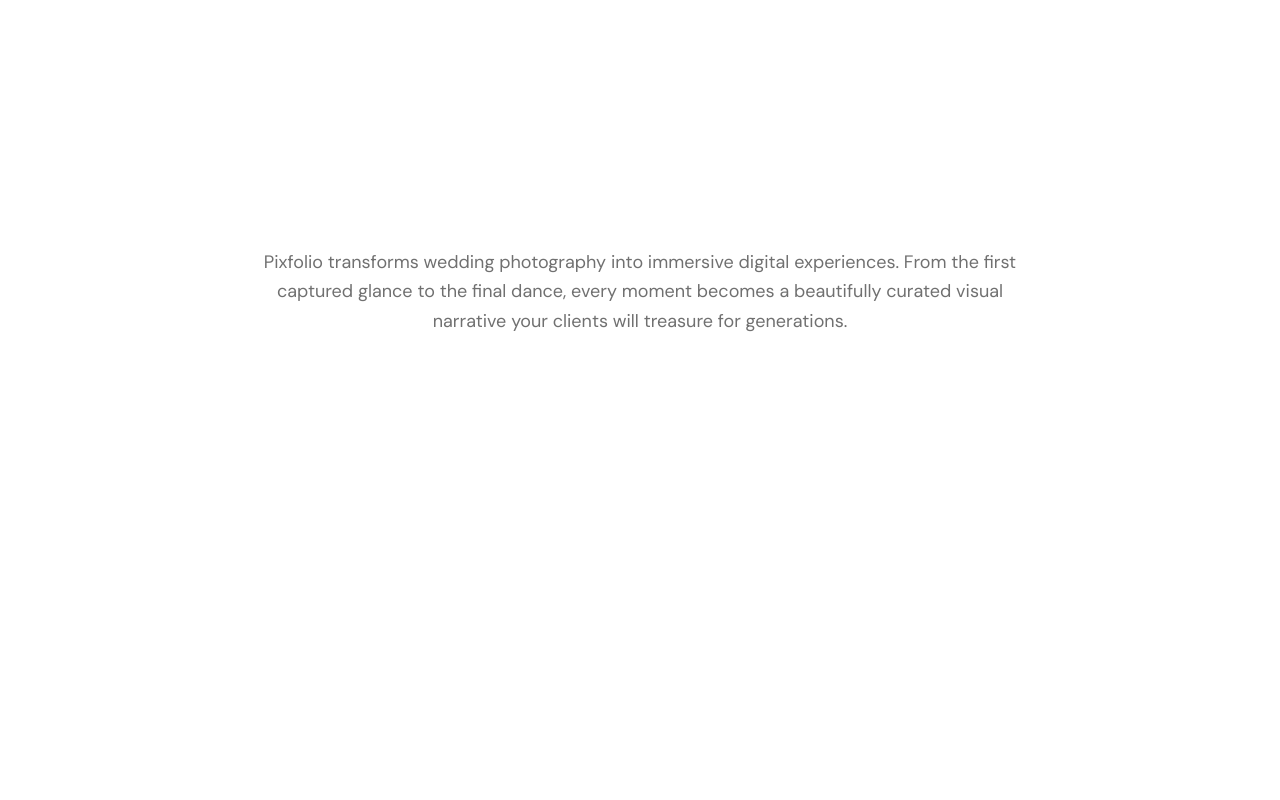
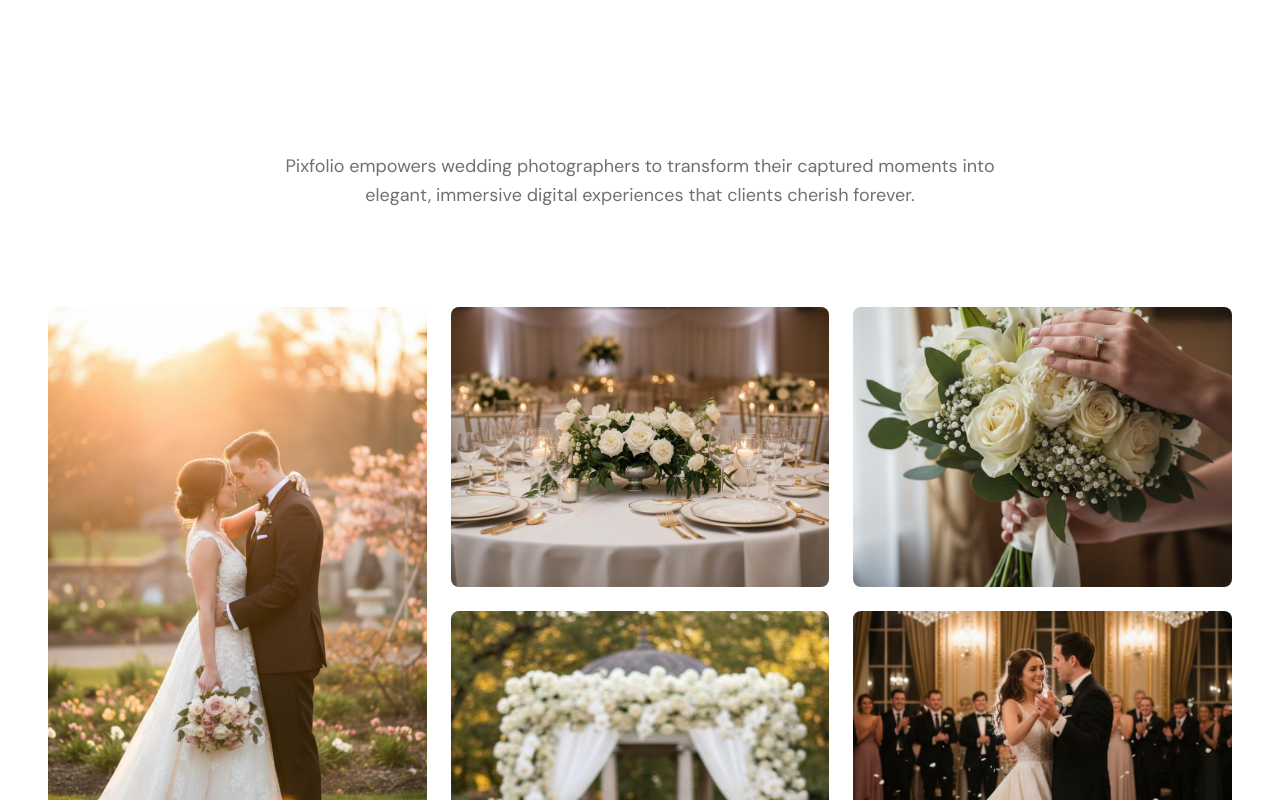
Before and after one commit to Sahil-Prajapati-8917/Album, a React (Vite) app in the folder frontend/: page / in a window 1280 px wide. Shown: the part 800-1600 px from the top of the page. Built offline with nearby package versions, Linux system fonts and the light colour scheme; a web font is replaced by a local one.

Commit message:
refactor: Refine landing page content and remove explicit image loading attributes from sections.

```diff
--- a/frontend/src/features/landing/config.js
+++ b/frontend/src/features/landing/config.js
@@ -25,12 +25,12 @@
 // Intro Grid Section - Value Proposition
 
 export const introGridConfig = {
-    titleLine1: "Crafted for",
-    titleLine2: "Visual Storytellers",
-    accentText: "Designed for Photographers Who See Beyond the Frame",
-    description: "Pixfolio transforms wedding photography into immersive digital experiences. From the first captured glance to the final dance, every moment becomes a beautifully curated visual narrative your clients will treasure for generations.",
+    titleLine1: "",
+    titleLine2: "",
+    accentText: "",
+    description: "Pixfolio empowers wedding photographers to transform their captured moments into elegant, immersive digital experiences that clients cherish forever.",
     portfolioImages: [
-        { src: "/images/product-album-1.jpg", alt: "Premium digital album presentation" },
+        { src: "/images/portfolio-1.jpg", alt: "Premium digital album presentation" },
         { src: "/images/portfolio-2.jpg", alt: "Elegant wedding reception table" },
         { src: "/images/portfolio-3.jpg", alt: "Beautiful bridal bouquet detail" },
         { src: "/images/portfolio-4.jpg", alt: "Wedding ceremony aisle" },
@@ -51,26 +51,26 @@
         {
             id: 1,
             title: "Visual Book Viewer",
-            category: "Core Experience",
+            category: "Core Feature",
             year: "2024",
             image: "/images/product-album-2.jpg",
-            description: "Experience immersive page-flip animation with complete layout control. Deliver cinematic albums that feel like holding a handcrafted masterpiece.",
+            description: "Immersive page-flip animation with premium layout control. Create cinematic viewing experiences that feel like holding a real album.",
         },
         {
             id: 2,
-            title: "Studio Workflow Management",
-            category: "Business Control",
+            title: "Studio Management",
+            category: "Workflow",
             year: "2024",
             image: "/images/feature-studio.jpg",
-            description: "Manage clients, projects, albums, and deliveries within one beautifully structured system. Save time while elevating your professionalism.",
+            description: "Organize clients, albums, and deliveries in one elegant workspace. Streamline your entire photography business with precision.",
         },
         {
             id: 3,
-            title: "Mobile Optimized Experience",
+            title: "Mobile Experience",
             category: "Responsive",
             year: "2024",
             image: "/images/feature-mobile.jpg",
-            description: "Ensure every album looks exceptional across smartphones, tablets, and desktops — giving clients instant access to their memories anywhere.",
+            description: "Beautiful viewing experience on any device. Your clients can relive their special moments anywhere, anytime.",
         },
         {
             id: 4,
@@ -117,34 +117,34 @@
 // Why Choose Me Section - Experience & Stats
 
 export const whyChooseMeConfig = {
-    subtitle: "Why Pixfolio",
-    titleRegular: "Built for",
+    subtitle: "WHY PIXFOLIO",
+    titleRegular: "Designed for",
     titleItalic: "Excellence",
-    statsLabel: "By The Numbers",
+    statsLabel: "BY THE NUMBERS",
     stats: [
         { value: 500, suffix: "+", label: "Professional Studios" },
-        { value: 50, suffix: ",000+", label: "Albums Created" },
-        { value: 99, suffix: "%", label: "Client Satisfaction Rate" },
-        { value: 24, suffix: "/7", label: "Dedicated Support" },
+        { value: 50, suffix: "K+", label: "Albums Created" },
+        { value: 99, suffix: "%", label: "Client Satisfaction" },
+        { value: 24, suffix: "/7", label: "Support Available" },
     ],
     featureCards: [
         {
             image: "/images/portfolio-1.jpg",
             imageAlt: "Wedding photography",
-            title: "Precision & Creative Control",
-            description: "Every detail matters. Fine-tune layouts, spacing, image positioning, and presentation flow to ensure every album reflects your artistic vision.",
+            title: "Precision & Control",
+            description: "Every detail matters. From layout spacing to color grading, control every aspect of your album presentation.",
         },
         {
-            image: "/images/portfolio-2.jpg",
+            image: "/images/portfolio-3.jpg",
             imageAlt: "Bridal details",
-            title: "Refined Simplicity",
-            description: "Powerful professional tools, designed with intuitive clarity. Create breathtaking albums without complexity.",
+            title: "Elegant Simplicity",
+            description: "Powerful features wrapped in an intuitive interface. Create stunning albums without the learning curve.",
         },
     ],
     wideImage: "/images/wide-experience.jpg",
     wideImageAlt: "Couple walking in garden",
     wideTitle: "Crafted for Photographers Who Value Storytelling",
-    wideDescription: "Every wedding is a story filled with emotion, elegance, and authenticity. Pixfolio gives you the tools to present those moments with the refinement they deserve.",
+    wideDescription: "We understand that every wedding is a unique story. Pixfolio gives you the tools to tell it beautifully.",
 };
 
 // Testimonials Section
--- a/frontend/src/features/landing/sections/FeaturedProjects.jsx
+++ b/frontend/src/features/landing/sections/FeaturedProjects.jsx
@@ -165,7 +165,6 @@
                                         src={project.image}
                                         alt={project.title}
                                         className="project-image w-full h-full object-cover will-change-transform"
-                                        loading="lazy"
                                     />
                                 </div>
 
--- a/frontend/src/features/landing/sections/Hero.jsx
+++ b/frontend/src/features/landing/sections/Hero.jsx
@@ -123,7 +123,6 @@
                             src={heroConfig.heroImage}
                             alt={heroConfig.heroImageAlt}
                             className="w-full h-auto object-contain"
-                            loading="eager"
                         />
                         {/* Gradient fade at bottom */}
                         <div className="absolute bottom-0 left-0 right-0 h-24 md:h-40 bg-gradient-to-t from-[#111111] to-transparent" />
--- a/frontend/src/features/landing/sections/IntroGrid.jsx
+++ b/frontend/src/features/landing/sections/IntroGrid.jsx
@@ -198,7 +198,6 @@
                                 src={image.src}
                                 alt={image.alt}
                                 className="w-full h-full object-cover will-change-transform"
-                                loading="lazy"
                             />
 
                             {/* Hover overlay */}
--- a/frontend/src/features/landing/sections/Testimonials.jsx
+++ b/frontend/src/features/landing/sections/Testimonials.jsx
@@ -125,7 +125,6 @@
                                             src={testimonial.image}
                                             alt={testimonial.name}
                                             className="w-full h-full object-cover"
-                                            loading="lazy"
                                         />
                                     </div>
                                     <div>
--- a/frontend/src/features/landing/sections/WhyChooseMe.jsx
+++ b/frontend/src/features/landing/sections/WhyChooseMe.jsx
@@ -250,7 +250,6 @@
                                     src={card.image}
                                     alt={card.imageAlt}
                                     className="w-full h-full object-cover will-change-transform"
-                                    loading="lazy"
                                 />
                                 <div className="absolute inset-0 bg-gradient-to-t from-[#111111]/80 via-transparent to-transparent" />
                                 <div className="absolute bottom-6 left-6 right-6">
@@ -306,7 +305,6 @@
                                 src={whyChooseMeConfig.wideImage}
                                 alt={whyChooseMeConfig.wideImageAlt}
                                 className="w-full h-full object-cover will-change-transform"
-                                loading="lazy"
                             />
                         </div>
                         <div className="absolute inset-0 bg-gradient-to-r from-[#111111]/60 via-transparent to-transparent" />
--- a/frontend/src/styles/index.css
+++ b/frontend/src/styles/index.css
@@ -1,5 +1,5 @@
+@import url('https://fonts.googleapis.com/css2?family=Inter:wght@100;200;300;400;500;600;700;800;900&display=swap');
 @import "tailwindcss";
-@import url('https://fonts.googleapis.com/css2?family=Inter:wght@100;200;300;400;500;600;700;800;900&display=swap');
 
 @plugin "tailwindcss-animate";
 
```
